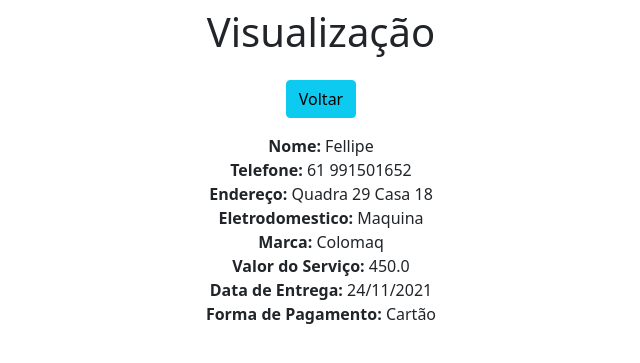
After one commit to fellipepcs/TecNova-DjangoApi, a Django app: page /view/1/ in a window 1280 px wide. The commit adds this page. Shown: the top 363 px of the page, without its empty margins (319-959 px from the left). Run offline with Django 3.2, Linux system fonts and the light colour scheme; data comes from the database, SQL or seed files in the repository.

Commit message:
Adicionando View.html

```diff
--- a/app/forms.py
+++ b/app/forms.py
@@ -6,4 +6,4 @@ from app.models import Clientes
 class ClientesForm(ModelForm):
     class Meta:
         model = Clientes
-        fields = ['nomeCliente', 'telefonteCliente', 'enderecoCliente', 'eletrodomestico']
+        fields = ['nomeCliente', 'telefoneCliente', 'enderecoCliente', 'eletrodomestico', 'marcaAparelho', 'valorServico', 'Entrega', 'formaPagamento']
--- a/app/models.py
+++ b/app/models.py
@@ -3,7 +3,11 @@ from django.db import models
 
 # Create your models here.
 class Clientes(models.Model):
-    nomeCliente = models.CharField(max_length=30)
-    telefonteCliente = models.CharField(max_length=30)
-    enderecoCliente = models.CharField(max_length=80)
-    eletrodomestico = models.CharField(max_length=30)
+    nomeCliente = models.CharField(max_length=30, default='')
+    telefoneCliente = models.CharField(max_length=30, default='')
+    enderecoCliente = models.CharField(max_length=80, default='')
+    eletrodomestico = models.CharField(max_length=30, default='')
+    marcaAparelho = models.CharField(max_length=50, default='')
+    valorServico = models.FloatField(default='0')
+    Entrega = models.CharField(max_length=80, default='')
+    formaPagamento = models.CharField(max_length=50, default='')
--- a/app/templates/form.html
+++ b/app/templates/form.html
@@ -16,9 +16,13 @@
             {% csrf_token %}
             <!--{{form.as_p}}-->
             <div class="form-group mt-4">Nome do Cliente:  {{form.nomeCliente}}</div>
-            <div class="form-group mt-4">Telefone:  {{form.telefonteCliente}}</div>
+            <div class="form-group mt-4">Telefone:  {{form.telefoneCliente}}</div>
             <div class="form-group mt-4">Endereço:  {{form.enderecoCliente}}</div>
             <div class="form-group mt-4">Eletrodomestico:  {{form.eletrodomestico}}</div>
+            <div class="form-group mt-4">Marca:  {{form.marcaAparelho}} </div>
+            <div class="form-group mt-4">Valor do Serviço:  {{form.valorServico}}</div>
+            <div class="form-group mt-4">Data de Entrega:  {{form.Entrega}}</div>
+            <div class="form-group mt-4">Forma de Pagamento:  {{form.formaPagamento}}</div>
             <br>
             <input type="submit" class="btn btn-success" value="Salvar">
         </form>
--- /dev/null
+++ b/app/templates/view.html
@@ -0,0 +1,25 @@
+<!DOCTYPE html>
+<html lang="pt">
+<head>
+    <meta charset="UTF-8">
+    <title>Visualização</title>
+    <link href="https://cdn.jsdelivr.net/npm/bootstrap@5.1.3/dist/css/bootstrap.min.css" rel="stylesheet" integrity="sha384-1BmE4kWBq78iYhFldvKuhfTAU6auU8tT94WrHftjDbrCEXSU1oBoqyl2QvZ6jIW3" crossorigin="anonymous">
+<body>
+    <div class="col-8 m-auto pt-2 pb-2 text-center">
+        <h1>Visualização</h1>
+    </div>
+    <div class="col-8 m-auto pt-2 pb-2 text-center">
+        <a href="/" class=" btn btn-info"> Voltar </a>
+    </div>
+    <div class="col-8 m-auto pt-2 pb-2 text-center">
+        <strong>Nome: </strong> {{db.nomeCliente}} <br>
+        <strong>Telefone: </strong> {{db.telefoneCliente}} <br>
+        <strong>Endereço: </strong> {{db.enderecoCliente}} <br>
+        <strong>Eletrodomestico: </strong> {{db.eletrodomestico}} <br>
+        <strong>Marca: </strong> {{db.marcaAparelho}} <br>
+        <strong>Valor do Serviço: </strong> {{db.valorServico}} <br>
+        <strong>Data de Entrega: </strong> {{db.Entrega}} <br>
+        <strong>Forma de Pagamento: </strong> {{db.formaPagamento}} <br>
+    </div>
+</body>
+</html>
--- a/app/views.py
+++ b/app/views.py
@@ -20,3 +20,9 @@ def create(request):
     if form.is_valid():
         form.save()
         return redirect('home')
+
+
+def view(request, pk):
+    data = {}
+    data['db'] = Clientes.objects.get(pk=pk)
+    return render(request, 'view.html', data)
--- a/project/urls.py
+++ b/project/urls.py
@@ -15,12 +15,13 @@ Including another URLconf
 """
 from django.contrib import admin
 from django.urls import path
-from app.views import home, form, create
+from app.views import home, form, create, view
 
 
 urlpatterns = [
     path('admin/', admin.site.urls),
     path('', home, name='home'),
     path('form/', form, name='form'),
-    path('create/', create, name='create')
+    path('create/', create, name='create'),
+    path('view/<int:pk>/', view, name='view')
 ]
```
Also changed, not shown: app/templates/index.html (+11 -3 lines), app/migrations/0003_rename_telefontecliente_clientes_telefonecliente.py (added), app/migrations/0004_auto_20211124_2108.py (added), db.sqlite3.
